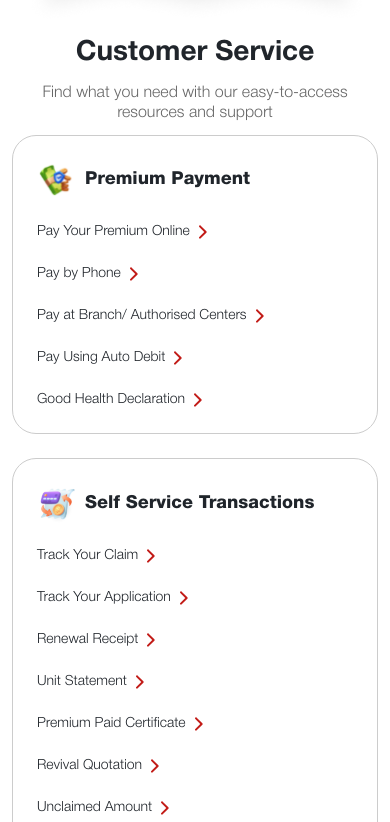
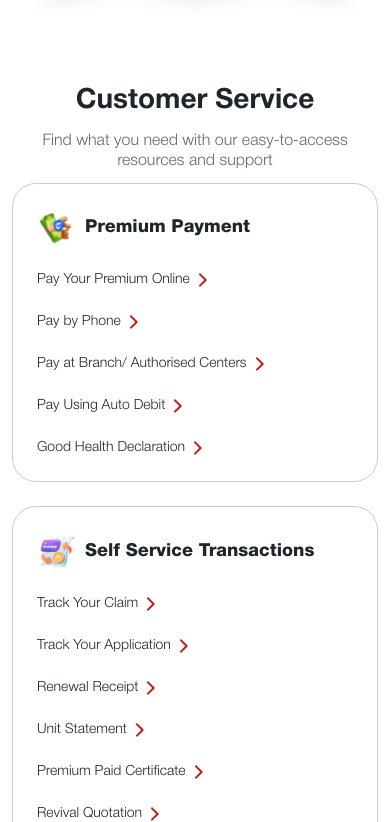
Before and after one commit to Ujjal-Techved/Test-Repo, a Next.js app: page /contact-us in a window 390 px wide. Shown: the part 1302-2124 px from the top of the page. Built offline with nearby package versions, Linux system fonts and the light colour scheme.

Commit message:
cs service bg image added

```diff
--- a/components/ContactUs/CustomerService/CustomerService.jsx
+++ b/components/ContactUs/CustomerService/CustomerService.jsx
@@ -53,6 +53,7 @@ const serviceData = [
 
 const CustomerService = () => {
     return (
+        <div className={styles.Customer_wrapper}>
             <Container className='mt-negative'>
                 <div>
                     <TitleSubtitle
@@ -76,6 +77,7 @@ const CustomerService = () => {
                     ))}
                 </div>
             </Container>
+        </div>
     );
 }
 
--- a/components/ContactUs/CustomerService/CustomerService.module.css
+++ b/components/ContactUs/CustomerService/CustomerService.module.css
@@ -1,3 +1,11 @@
+.Customer_wrapper{
+    background: url(/images/faqs/bg-right.svg), var(--background-color);
+    background-position: right 100%;
+    background-repeat: no-repeat;
+    /* min-height: 605px; */
+    padding: 48px 0px;
+}
+
 .service_cards_main{
     border: 1px solid var(--fgi-bordergrey);
     border-radius: 24px;
@@ -34,6 +42,11 @@
 
 @media screen and (max-width: 991.2px) and (min-width: 320px) {
 
+    .Customer_wrapper{
+        background:none;
+        padding-bottom: 0px;
+    }
+
     .service_cards_title img{
         width: 40px;
     }
```
Lines whose indentation alone changed are shown as unchanged.
